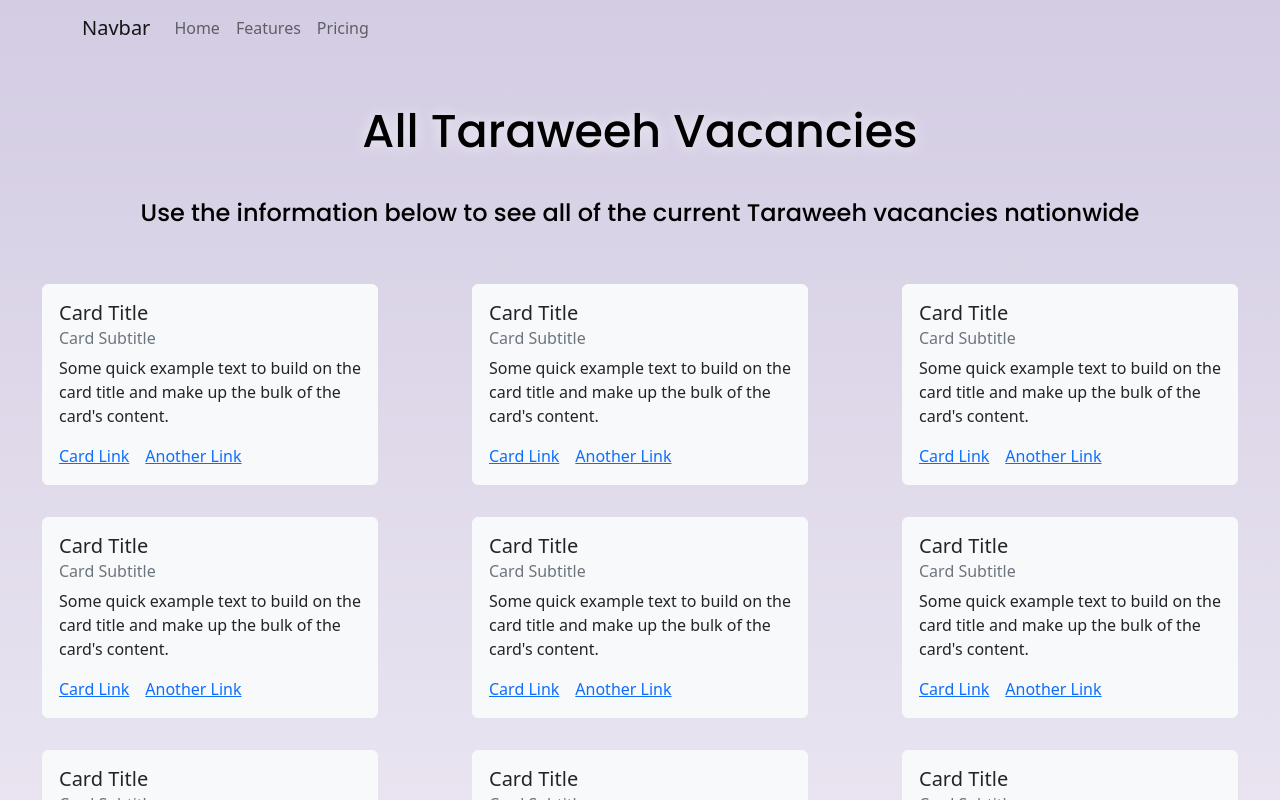
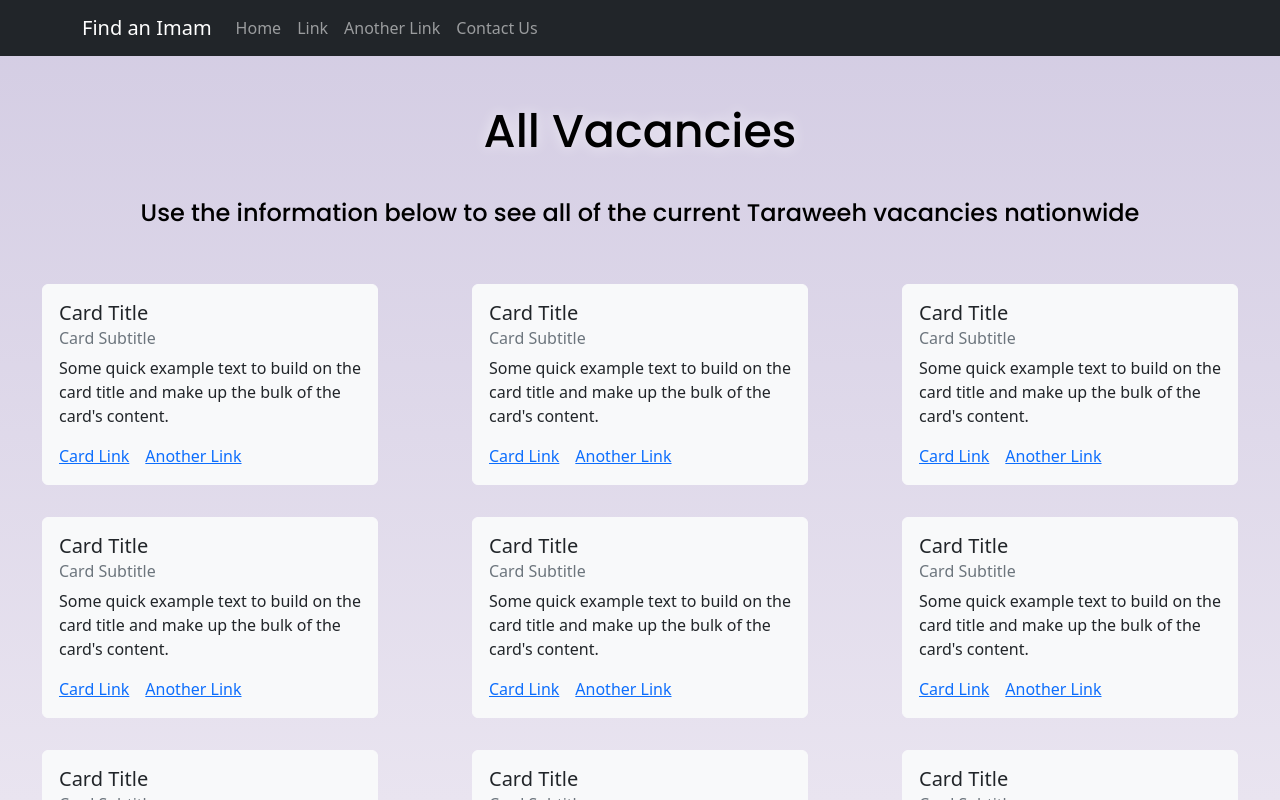
Before and after one commit to Faopaw/find-imam-taraweeh, a Next.js app: page / in a window 1280 px wide. Built offline with nearby package versions, Linux system fonts and the light colour scheme.

Commit message:
css grid implemented

```diff
--- a/components/Hero.js
+++ b/components/Hero.js
@@ -4,7 +4,7 @@ function Hero() {
   return (
     <>
       <div className={classes.container}>
-        <h1 className={classes.h1}>All Taraweeh Vacancies</h1>
+        <h1 className={classes.h1}>All Vacancies</h1>
         <h4 className={classes.h4}>
           Use the information below to see all of the current Taraweeh vacancies
           nationwide
--- a/components/Navbar.js
+++ b/components/Navbar.js
@@ -4,15 +4,19 @@ import Navbar from "react-bootstrap/Navbar";
 
 export default function MainNavbar() {
   return (
-      <Navbar expand="lg">
-        <Container>
-          <Navbar.Brand href="#home">Navbar</Navbar.Brand>
+    <Navbar bg="dark" variant="dark"  expand="lg">
+      <Container>
+        <Navbar.Brand href="#home">Find an Imam</Navbar.Brand>
+        <Navbar.Toggle aria-controls="basic-navbar-nav" />
+        <Navbar.Collapse id="basic-navbar-nav">
           <Nav className="me-auto">
             <Nav.Link href="#home">Home</Nav.Link>
-            <Nav.Link href="#features">Features</Nav.Link>
-            <Nav.Link href="#pricing">Pricing</Nav.Link>
+            <Nav.Link href="#link">Link</Nav.Link>
+            <Nav.Link href="#link">Another Link</Nav.Link>
+            <Nav.Link href="#link">Contact Us</Nav.Link>
           </Nav>
-        </Container>
-      </Navbar>
+        </Navbar.Collapse>
+      </Container>
+    </Navbar>
   );
 }
--- a/components/Vacancies.module.css
+++ b/components/Vacancies.module.css
@@ -1,5 +1,33 @@
 .container {
     padding-top: 3rem;
+    display: grid;
+    align-items: center;
+    justify-content: center;
+
+    grid-template-columns: repeat(1, 1fr);
+    grid-template-rows: repeat(8, 1fr);
+    grid-column-gap: 10px;
+    grid-row-gap: 2rem;
+}
+
+
+@media only screen and (min-width : 600px) {
+    .container {
+        padding-top: 3rem;
+    display: grid;
+    align-items: center;
+    justify-content: center;
+
+    grid-template-columns: repeat(2, 1fr);
+    grid-template-rows: repeat(4, 1fr);
+    grid-column-gap: 10px;
+    grid-row-gap: 2rem;
+    }
+}
+
+@media only screen and (min-width : 900px) {
+    .container {
+        padding-top: 3rem;
     display: grid;
     align-items: center;
     justify-content: center;
@@ -8,4 +36,5 @@
     grid-template-rows: repeat(3, 1fr);
     grid-column-gap: 10px;
     grid-row-gap: 2rem;
+    }
 }
--- a/components/VacancyCard.js
+++ b/components/VacancyCard.js
@@ -4,7 +4,7 @@ import Card from "react-bootstrap/Card";
 function vacancyCard() {
   return (
     <>
-      <Card border="light" bg='light' text='dark' style={{ width: "80%" , justifySelf: "center"}}>
+      <Card border="light" bg='light' text='dark' style={{ width: "80%" , "max-width" : "450px", justifySelf: "center"}}>
         <Card.Body>
           <Card.Title>Card Title</Card.Title>
           <Card.Subtitle className="mb-2 text-muted">
```
